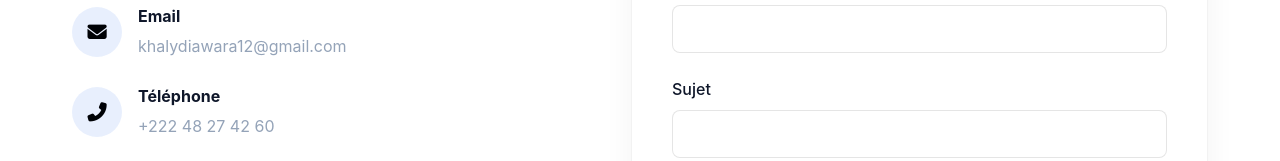
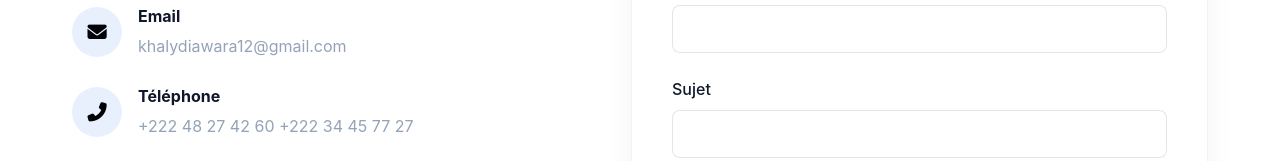
Before and after one commit to khaly-diawara/myportfolio, a plain HTML site: page myportfolio.html in a window 1280 px wide. Shown: the part 3348-3509 px from the top of the page. Drawn offline with Linux system fonts and the light colour scheme.

Commit message:
my new number

```diff
--- a/myportfolio.html
+++ b/myportfolio.html
@@ -951,6 +951,7 @@
                             <div class="contact-text">
                                 <h4>Téléphone</h4>
                                 <a href="tel:+22248274260">+222 48 27 42 60</a>
+                                <a href="tel:+22248274260">+222 34 45 77 27</a>
                             </div>
                         </div>
                         <div class="contact-detail">
```
